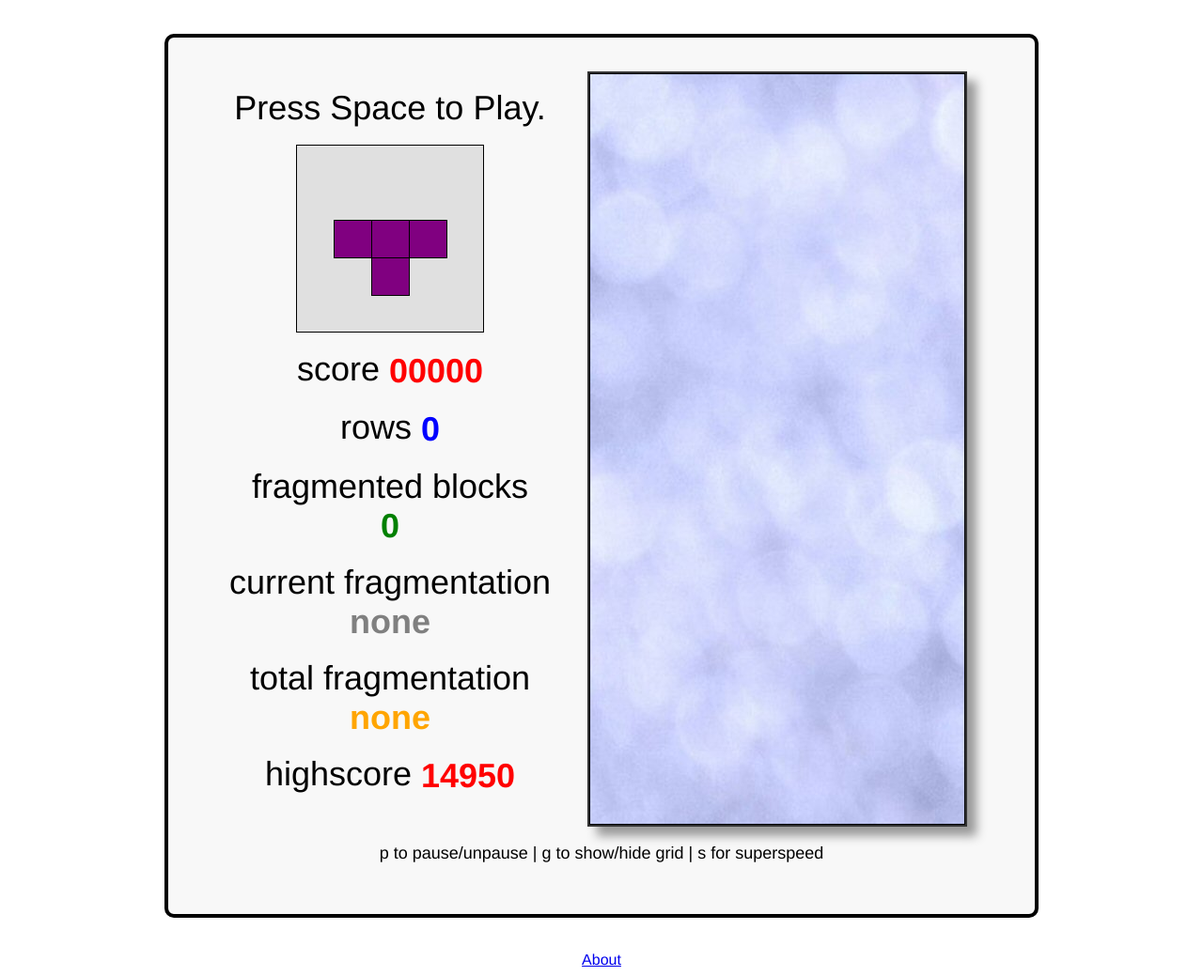
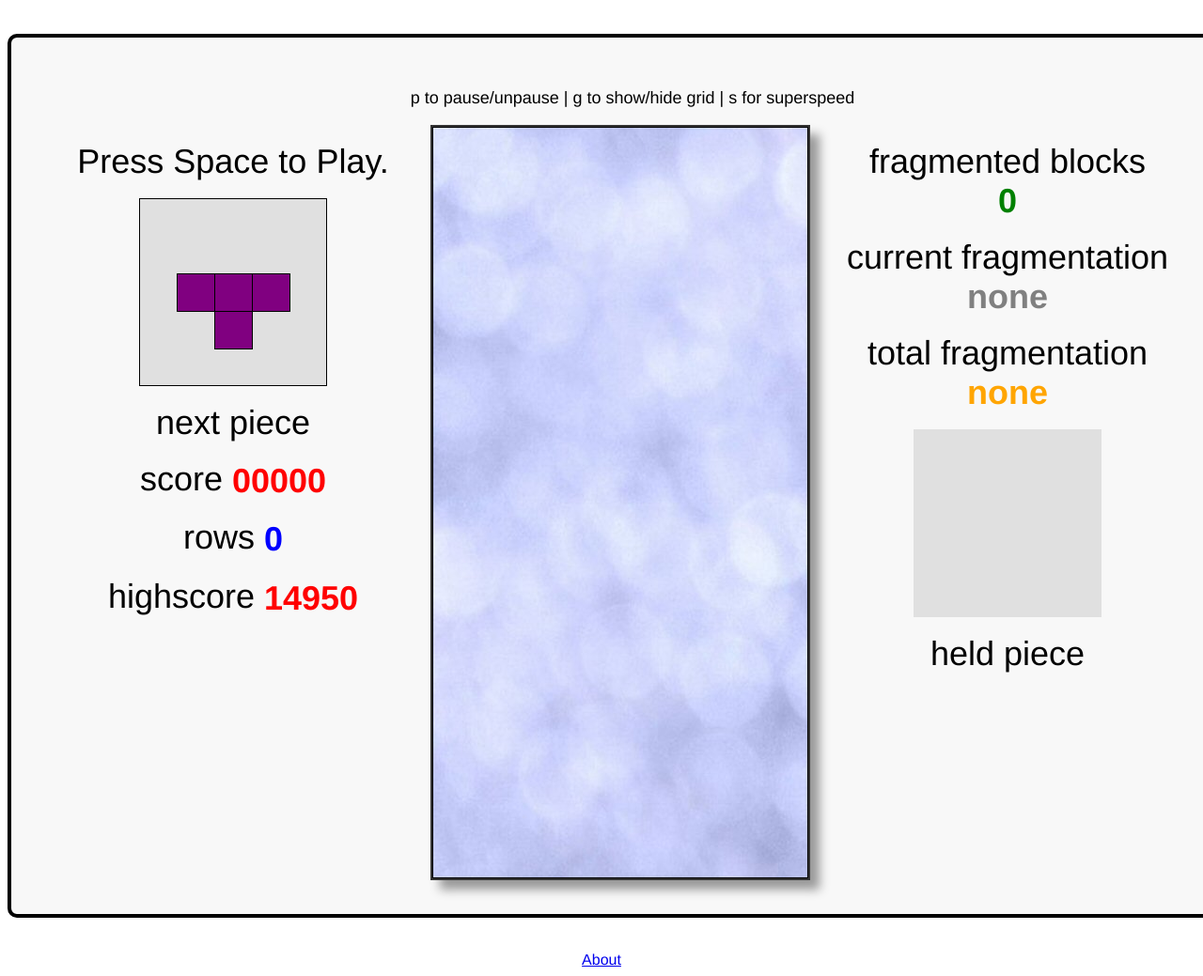
Before and after one commit to UnsolvedCypher/UnsolvedCypher.github.io, a Jekyll site: the page fragmentetris/index.html, which Jekyll copies as it is, in a window 1280 px wide. Shown: the whole page at 94% size. Built offline with Jekyll 4.4.1, drawn with Linux system fonts in a browser that asks for light colours; some of the changed lines change nothing that is shown.

Commit message:
Add holding support

```diff
--- a/fragmentetris/index.html
+++ b/fragmentetris/index.html
@@ -10,7 +10,7 @@
     #menu     { display: inline-block; vertical-align: top; position: relative; }
     #menu p   { margin: 0.5em 0; text-align: center; }
     #menu p a { text-decoration: none; color: black; }
-    #upcoming { display: block; margin: 0 auto; background-color: #E0E0E0; }
+    .small { display: block; margin: 0 auto; background-color: #E0E0E0; }
     #score    { color: red; font-weight: bold; vertical-align: middle; }
     #highscore    { color: red; font-weight: bold; vertical-align: middle; }
     #rows     { color: blue; font-weight: bold; vertical-align: middle; }
@@ -18,33 +18,38 @@
     #fragperc     { color: orange; font-weight: bold; vertical-align: middle; display:block;}
     #currfragperc     { color: grey; font-weight: bold; vertical-align: middle; display:block;}
     #stats    { position: absolute; bottom: 0em; right: 1em; }
-    @media screen and (min-width:   0px) and (min-height:   0px)  { #tetris { font-size: 0.75em; width: 250px; } #menu { width: 100px; height: 200px; } #upcoming { width:  50px; height:  50px; } #canvas { width: 100px; height: 200px; } } /* 10px chunks */
-    @media screen and (min-width: 400px) and (min-height: 400px)  { #tetris { font-size: 1.00em; width: 350px; } #menu { width: 150px; height: 300px; } #upcoming { width:  75px; height:  75px; } #canvas { width: 150px; height: 300px; } } /* 15px chunks */
-    @media screen and (min-width: 500px) and (min-height: 500px)  { #tetris { font-size: 1.25em; width: 450px; } #menu { width: 200px; height: 400px; } #upcoming { width: 100px; height: 100px; } #canvas { width: 200px; height: 400px; } } /* 20px chunks */
-    @media screen and (min-width: 600px) and (min-height: 600px)  { #tetris { font-size: 1.50em; width: 550px; } #menu { width: 250px; height: 500px; } #upcoming { width: 125px; height: 125px; } #canvas { width: 250px; height: 500px; } } /* 25px chunks */
-    @media screen and (min-width: 700px) and (min-height: 700px)  { #tetris { font-size: 1.75em; width: 650px; } #menu { width: 300px; height: 600px; } #upcoming { width: 150px; height: 150px; } #canvas { width: 300px; height: 600px; } } /* 30px chunks */
-    @media screen and (min-width: 800px) and (min-height: 800px)  { #tetris { font-size: 2.00em; width: 750px; } #menu { width: 350px; height: 700px; } #upcoming { width: 175px; height: 175px; } #canvas { width: 350px; height: 700px; } } /* 35px chunks */
-    @media screen and (min-width: 900px) and (min-height: 900px)  { #tetris { font-size: 2.25em; width: 850px; } #menu { width: 400px; height: 800px; } #upcoming { width: 200px; height: 200px; } #canvas { width: 400px; height: 800px; } } /* 40px chunks */
+    @media screen and (min-width:   0px) and (min-height:   0px)  { #tetris { font-size: 0.75em; width: 312px; } #menu { width: 100px; height: 200px; } .small { width:  50px; height:  50px; } #canvas { width: 100px; height: 200px; } } /* 10px chunks */
+    @media screen and (min-width: 400px) and (min-height: 400px)  { #tetris { font-size: 1.00em; width: 465px; } #menu { width: 150px; height: 300px; } .small { width:  75px; height:  75px; } #canvas { width: 150px; height: 300px; } } /* 15px chunks */
+    @media screen and (min-width: 500px) and (min-height: 500px)  { #tetris { font-size: 1.25em; width: 620px; } #menu { width: 200px; height: 400px; } .small { width: 100px; height: 100px; } #canvas { width: 200px; height: 400px; } } /* 20px chunks */
+    @media screen and (min-width: 600px) and (min-height: 600px)  { #tetris { font-size: 1.50em; width: 770px; } #menu { width: 250px; height: 500px; } .small { width: 125px; height: 125px; } #canvas { width: 250px; height: 500px; } } /* 25px chunks */
+    @media screen and (min-width: 700px) and (min-height: 700px)  { #tetris { font-size: 1.75em; width: 920px; } #menu { width: 300px; height: 600px; } .small { width: 150px; height: 150px; } #canvas { width: 300px; height: 600px; } } /* 30px chunks */
+    @media screen and (min-width: 800px) and (min-height: 800px)  { #tetris { font-size: 2.00em; width: 1075px; } #menu { width: 350px; height: 700px; } .small { width: 175px; height: 175px; } #canvas { width: 350px; height: 700px; } } /* 35px chunks */
+    @media screen and (min-width: 900px) and (min-height: 900px)  { #tetris { font-size: 2.25em; width: 1250px; } #menu { width: 400px; height: 800px; } .small { width: 200px; height: 200px; } #canvas { width: 400px; height: 800px; } } /* 40px chunks */
   </style>
 </head>
 
 <body onload="readHighScore(); readGrid()" onblur="pause()">
   <div id="tetris">
+    <p style="text-align: center; font-size: 0.5em;">p to pause/unpause | g to show/hide grid | s for superspeed</p>
+
     <div id="menu">
       <p id="start"><a href="javascript:play();">Press Space to Play.</a></p>
-      <p><canvas id="upcoming" width="200" height="200"></canvas></p>
+      <p><canvas id="upcoming" width="200" height="200" class="small"></canvas></p>
+      <p>next piece</p>
       <p>score <span id="score">00000</span></p>
       <p>rows <span id="rows">0</span></p>
-      <p>fragmented blocks<span id="frag">0</span></p>
-      <p>current fragmentation<span id="currfragperc">none</span></p>
-      <p>total fragmentation<span id="fragperc">none</span></p>
       <p>highscore <span id="highscore">14950</span></p>
     </div>
     <canvas id="canvas" width="400" height="800">
       Sorry, this example cannot be run because your browser does not support the &lt;canvas&gt; element
     </canvas>
-    <p style="text-align: center; font-size: 0.5em;">p to pause/unpause | g to show/hide grid | s for superspeed</p>
-
+    <div id="menu">
+    <p>fragmented blocks<span id="frag">0</span></p>
+    <p>current fragmentation<span id="currfragperc">none</span></p>
+    <p>total fragmentation<span id="fragperc">none</span></p>
+    <canvas id="held" width="200" height="200" class="small"></canvas>
+    <p>held piece</p>
+  </div>
   </div>
 
           <center><a href="http://www.matthewmcmillan.me/fragmentetris/about.html">About</a></center>
@@ -77,12 +82,14 @@
     // game constants
     //-------------------------------------------------------------------------
 
-    var KEY     = { ESC: 27, SPACE: 32, LEFT: 37, UP: 38, RIGHT: 39, DOWN: 40, P: 80, S: 83, G: 71 },
+    var KEY     = { ESC: 27, SPACE: 32, LEFT: 37, UP: 38, RIGHT: 39, DOWN: 40, P: 80, S: 83, G: 71, H: 72 },
         DIR     = { UP: 0, RIGHT: 1, DOWN: 2, LEFT: 3, MIN: 0, MAX: 3 },
         canvas  = get('canvas'),
         ctx     = canvas.getContext('2d'),
         ucanvas = get('upcoming'),
+        hcanvas = get('held'),
         uctx    = ucanvas.getContext('2d'),
+        hctx    = hcanvas.getContext('2d'),
         speed   = { start: 0.6, decrement: 0.005, min: 0.1 }, // how long before piece drops by 1 row (seconds)
         nx      = 10, // width of tetris court (in blocks)
         ny      = 20, // height of tetris court (in blocks)
@@ -103,6 +110,7 @@
         dt,            // time since starting this game
         current,       // the current piece
         next,          // the next piece
+        held,         // piece being held
         score,         // the current score
         vscore,        // the currently displayed score (it catches up to score in small chunks - like a spinning slot machine)
         rows,          // number of completed rows in the current game
@@ -257,6 +265,7 @@
           case KEY.P:       pause();        handled = true; break;
           case KEY.SPACE:  dropToBottom(); handled = true; break;
           case KEY.S:     get('start').innerHTML = "Speed mode!"; show('start'); speed = { start: 0.1, decrement: 0.005, min: 0.1 }; step = Math.max(speed.min, speed.start - (speed.decrement*rows)); handled = true; break;
+          case KEY.H:     hold(); handled = true; break;
         }
       }
       else if (!reallyPlaying && !playing && ev.keyCode == KEY.SPACE) {
@@ -330,6 +339,25 @@
     function clearActions()         { actions = []; }
     function setCurrentPiece(piece) { current = piece || randomPiece(); invalidate();     }
     function setNextPiece(piece)    { next    = piece || randomPiece(); invalidateNext(); }
+
+    function hold() {
+      if (held == null) {
+        held = current;
+        setCurrentPiece();
+      } else {
+        if (unoccupied(held.type, current.x, current.y, held.dir)) {
+          var temp = held;
+          held = current;
+          current = temp;
+          current.x = held.x;
+          current.y = held.y;
+          // current.type = temp.type;
+          // current.dir = temp.dir;
+          invalidate();
+        }
+      }
+      drawHeld();
+    }
 
     function reset() {
       dt = 0;
@@ -588,6 +616,17 @@
       }
     }
 
+    function drawHeld() {
+        var padding = (nu - held.type.size) / 2; // half-arsed attempt at centering next piece display
+        hctx.save();
+        hctx.translate(0.5, 0.5);
+        hctx.clearRect(0, 0, nu*dx, nu*dy);
+        drawPiece(hctx, held.type, padding, padding, held.dir);
+        hctx.strokeStyle = 'black';
+        hctx.strokeRect(0, 0, nu*dx - 1, nu*dy - 1);
+        hctx.restore();
+    }
+
     function drawScore() {
       if (invalid.score) {
         html('score', ("00000" + Math.floor(vscore)).slice(-5));
```
